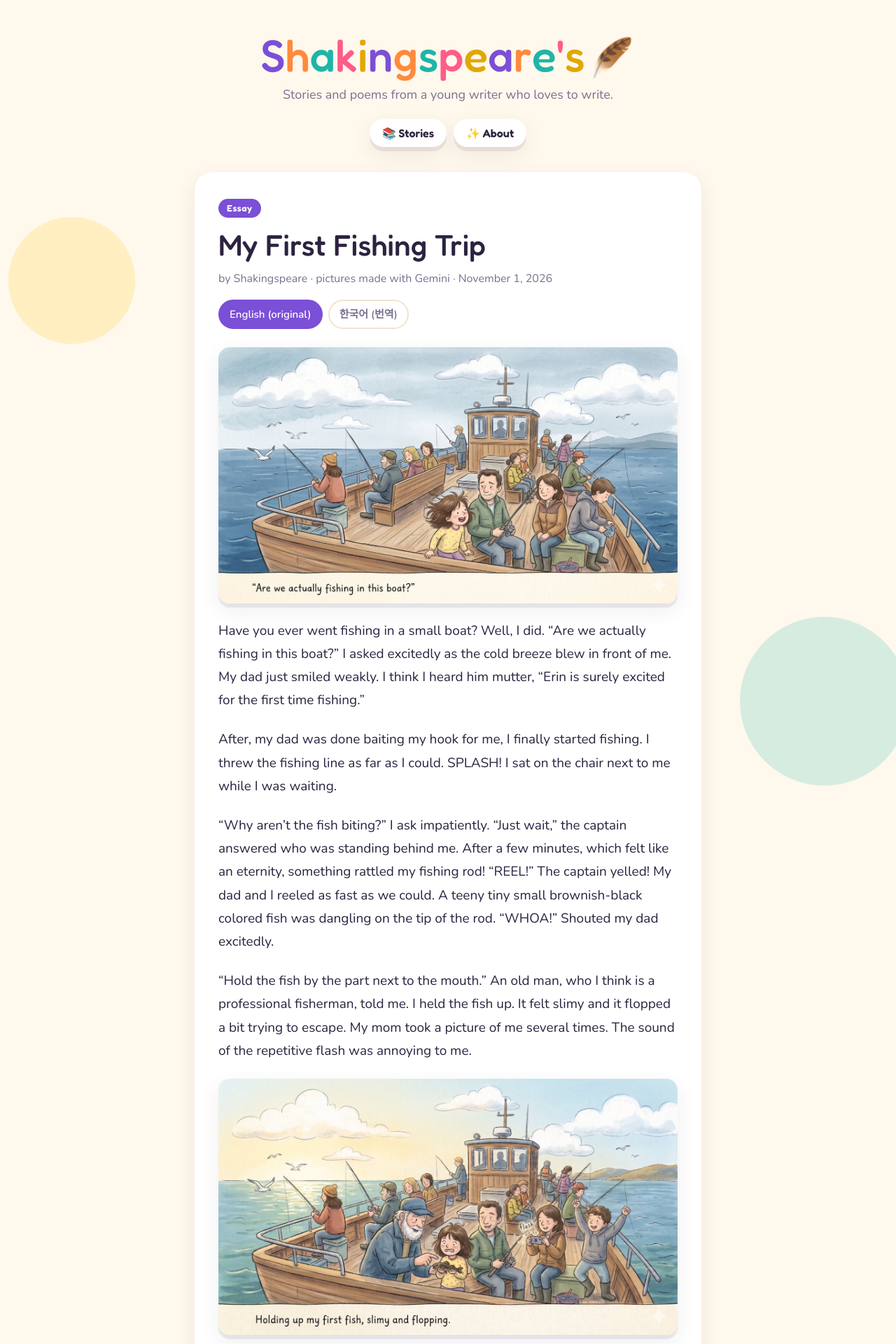
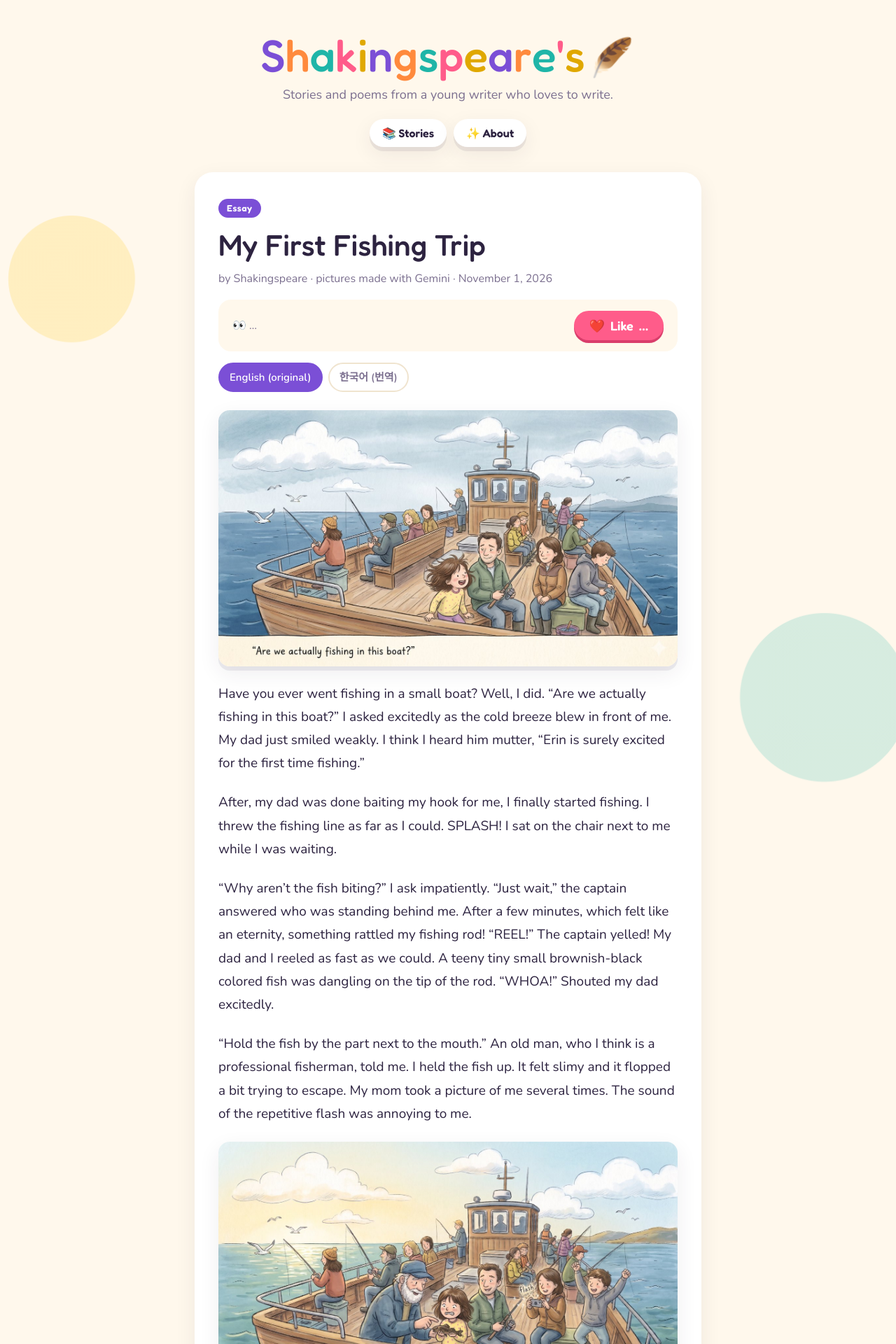
Before and after one commit to shakingspeare/shakingspeare.github.io, a Jekyll site: the page built from _posts/2026-11-01-my-first-fishing-trip.md, in a window 1280 px wide. Shown: the top 1920 px of the page at 70% size. Built offline with Jekyll 4.4.1, drawn with Linux system fonts in a browser that asks for light colours; some web fonts are replaced.

Commit message:
Story page: views and Like button right under the title
Co-Authored-By: Claude Fable 5.2 <noreply@anthropic.com>
Claude-Session: https://claude.ai/code/session_01AguHYsSgHXbxUpHeeKPgw1

```diff
--- a/_layouts/story.html
+++ b/_layouts/story.html
@@ -8,6 +8,11 @@ layout: default
   <div class="byline">
     by Shakingspeare{% if page.pictures %} · pictures {{ page.pictures }}{% endif %}
     · {{ page.date | date: "%B %-d, %Y" }}
+  </div>
+
+  <div class="reactions">
+    <span class="views">👀 <span data-views>…</span></span>
+    <button class="like-btn" type="button"><span class="heart">❤️</span> Like <span class="count">…</span></button>
   </div>
 
   {% if parts[1] %}
@@ -56,10 +61,6 @@ layout: default
   </section>
   {% endif %}
 
-  <div class="reactions">
-    <span class="views">👀 <span data-views>…</span></span>
-    <button class="like-btn" type="button"><span class="heart">❤️</span> Like <span class="count">…</span></button>
-  </div>
 </article>
 
 <a class="back" href="{{ '/' | relative_url }}">← All stories</a>
--- a/style.css
+++ b/style.css
@@ -288,7 +288,7 @@ article figure img {
 /* ---------- like + views bar ---------- */
 
 .reactions {
-  margin-top: 34px;
+  margin-top: 16px;
   display: flex;
   align-items: center;
   justify-content: space-between;
```
